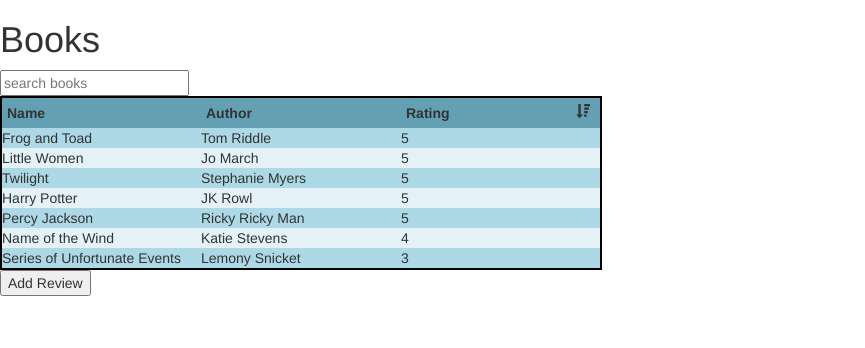
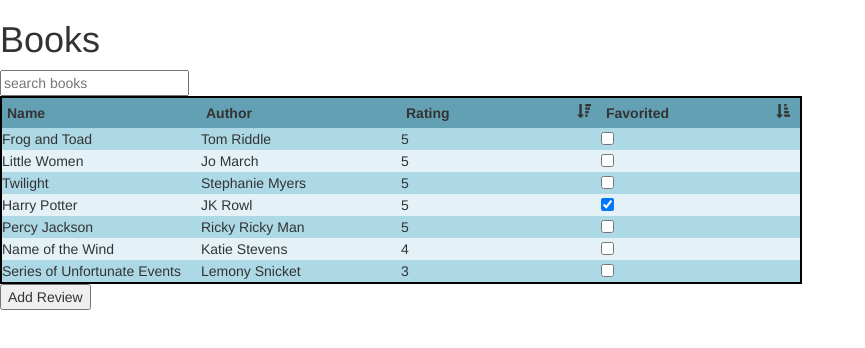
Before and after one commit to sblevens/web-development-final-project, an Angular app in the folder clientApp/: page /home in a window 1280 px wide. Shown: the top 348 px of the page, without its empty margins (0-865 px from the left). Built offline with nearby package versions, Linux system fonts and the light colour scheme.

Commit message:
add ability to favorite books & sort by favorited

```diff
--- a/clientApp/src/app/home/home.component.css
+++ b/clientApp/src/app/home/home.component.css
@@ -20,9 +20,6 @@ tr:nth-child(even){
     background-color: rgb(228, 242, 247);
 }
 
-.inputs{
-
-}
 
 #input_review label {
     padding: 5px;
--- a/clientApp/src/app/home/home.component.html
+++ b/clientApp/src/app/home/home.component.html
@@ -9,6 +9,7 @@
             <th>Name</th>
             <th>Author</th>
             <th>Rating <i (click)="sortRating()" *ngIf="!sort_ascending" class="glyphicon glyphicon-sort-by-attributes"></i><i (click)="sortRating()" *ngIf="sort_ascending" class="glyphicon glyphicon-sort-by-attributes-alt"></i></th>
+            <th>Favorited <i (click)="sortFavorited()" *ngIf="!sort_favorited" class="glyphicon glyphicon-sort-by-attributes"></i><i (click)="sortFavorited()" *ngIf="sort_favorited" class="glyphicon glyphicon-sort-by-attributes-alt"></i></th>
         </tr>
     </thead>
     <tbody>
@@ -16,6 +17,7 @@
             <td>{{book.name}}</td>
             <td>{{book.author}}</td>
             <td>{{book.rating}}</td>
+            <td><input [(ngModel)]="book.favorited" type="checkbox"></td>
         </tr>
     </tbody>
 </table>
--- a/clientApp/src/app/home/home.component.ts
+++ b/clientApp/src/app/home/home.component.ts
@@ -22,17 +22,19 @@ export class HomeComponent implements OnInit {
   book_author: string = '';
   book_rating: number = 1;
   book_review: string = '';
+  book_favorited: boolean = false;
   sort_ascending: boolean = false;
+  sort_favorited: boolean = false;
 
 
   books = [
-    {name: 'Frog and Toad',author: 'Tom Riddle',rating:5},
-    {name: 'Series of Unfortunate Events',author: 'Lemony Snicket',rating:3},
-    {name: 'Little Women',author: 'Jo March',rating:5},
-    {name: 'Name of the Wind',author: 'Katie Stevens',rating:4},
-    {name: 'Twilight',author: 'Stephanie Myers',rating:5},
-    {name: 'Harry Potter',author: 'JK Rowl',rating:5},
-    {name: 'Percy Jackson',author: 'Ricky Ricky Man',rating:5}
+    {name: 'Frog and Toad',author: 'Tom Riddle',rating:5,favorited:false},
+    {name: 'Series of Unfortunate Events',author: 'Lemony Snicket',rating:3,favorited:false},
+    {name: 'Little Women',author: 'Jo March',rating:5,favorited:false},
+    {name: 'Name of the Wind',author: 'Katie Stevens',rating:4,favorited:false},
+    {name: 'Twilight',author: 'Stephanie Myers',rating:5,favorited:false},
+    {name: 'Harry Potter',author: 'JK Rowl',rating:5,favorited:true},
+    {name: 'Percy Jackson',author: 'Ricky Ricky Man',rating:5,favorited:false}
 
   ];
 
@@ -47,7 +49,7 @@ export class HomeComponent implements OnInit {
   }
 
   onSubmit() {
-    let book = {name: this.book_name, author: this.book_author, rating: this.book_rating};
+    let book = {name: this.book_name, author: this.book_author, rating: this.book_rating, favorited: this.book_favorited};
     this.books.push(book);
     this.book_name = '';
     this.book_author = '';
@@ -82,6 +84,30 @@ export class HomeComponent implements OnInit {
 
   }
 
+  sortFavorited(){
+    if(this.sort_favorited){
+      this.books.sort((a,b)=>{
+        if(a.favorited > b.favorited){
+          return 1;
+        }
+        if(a.favorited < b.favorited){
+          return -1;
+        }
+        return 0;
+      });
+    } else {
+      this.books.sort((a,b)=>{
+        if(a.favorited < b.favorited){
+          return 1;
+        }
+        if(a.favorited > b.favorited){
+          return -1;
+        }
+        return 0;
+      });
+    }
+    this.sort_favorited = !this.sort_favorited;
+  }
 
 
 
```
Also changed, not shown: 1 other file (tests, documents, lock files or other folders).
